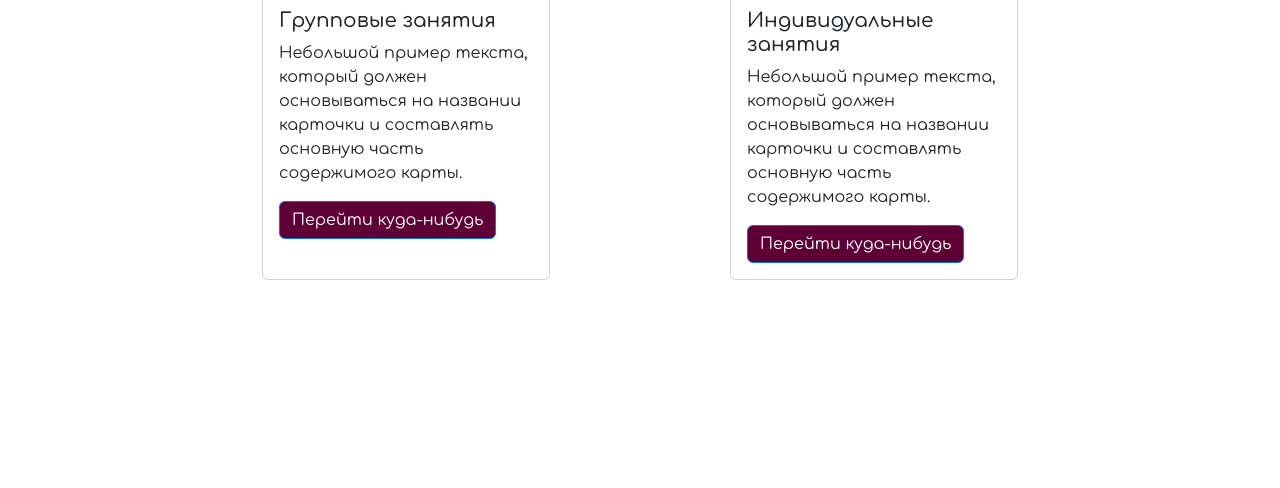
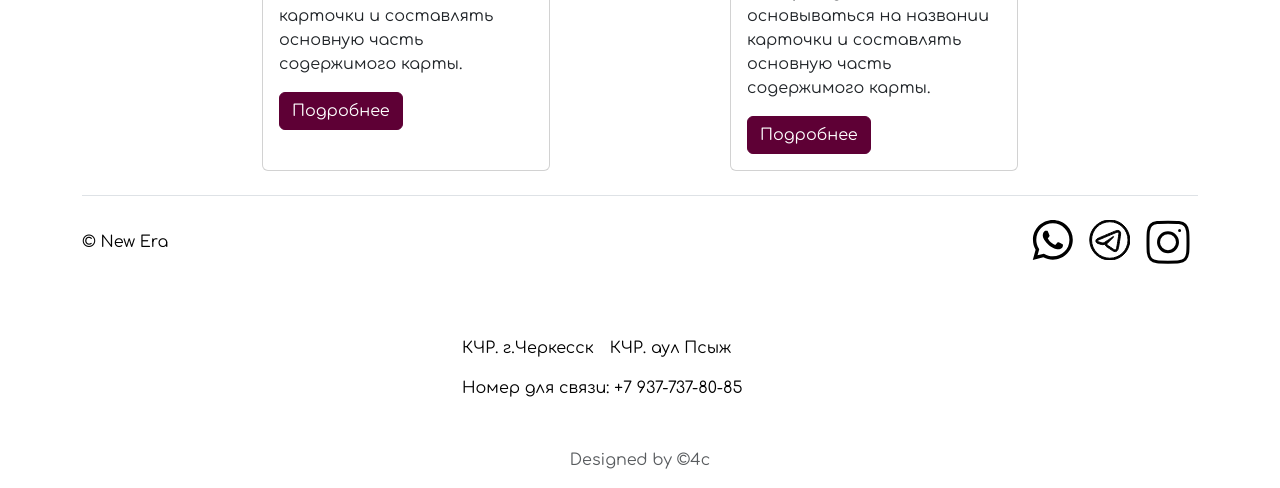
Before and after one commit to naize000/aiza, a PHP site: page /home.html in a window 1280 px wide. Shown: the part 2227-2715 px from the top of the page. Before the commit the page ends 2507 px from the top, so only its background shows below. Run offline with PHP 8.4, Linux system fonts and the light colour scheme; some libraries are stand-ins or nearby versions; some web fonts are replaced.

Commit message:
первый готовый вариант frontend
0.4

```diff
--- a/css/index.min.css
+++ b/css/index.min.css
@@ -1 +1 @@
-body{font-family:"Comfortaa",sans-serif;font-optical-sizing:auto}body .img{display:-webkit-box;display:-ms-flexbox;display:flex;-webkit-box-pack:center;-ms-flex-pack:center;justify-content:center}body .mw-500{max-width:500px}body .title{padding-left:5px;padding-right:5px;-webkit-text-decoration:underline dotted #5e0035;text-decoration:underline dotted #5e0035}body .text{color:#020202}body #header .navbar{font-size:18px;font-weight:400}body #header .nav-bg:hover{background-color:#fc0061;color:#020202;border-radius:60px;opacity:.6}body #content{margin-top:30px;padding-bottom:20px}body #content .content-text-items{margin-top:6.25rem}body #education{padding-top:50px}body #education .educationText-bg{border-radius:50 px;padding:20px}body #education .images-education{padding-bottom:10px}body #education .img-items{margin-top:20px;border-radius:50px;-webkit-box-shadow:0 0 50px 10px #fc0061;box-shadow:0 0 50px 10px #fc0061}body #education .slick-dots li button::before{background-color:#5e0035;height:2px}body #education .slick-prev:before,body #education .slick-next:before{color:#fc0061;max-height:300px}body #price{margin-top:10px}body #price .btn-primary{background-color:#5e0035}body #price .btn-primary:hover{background-color:#fc0061}
+@media(max-width: 400px){.logo{max-width:250px}}@media(max-width: 350px){.logo{max-width:200px}}body{font-family:"Comfortaa",sans-serif;font-optical-sizing:auto}body ma .img{display:-webkit-box;display:-ms-flexbox;display:flex;-webkit-box-pack:center;-ms-flex-pack:center;justify-content:center}body .mw-500{max-width:500px}body .title{padding-left:5px;padding-right:5px;-webkit-text-decoration:underline dotted #5e0035;text-decoration:underline dotted #5e0035}body .text{color:#020202}body .hover:hover{color:#fc0061}body #header{background:#fff;position:fixed;top:0;width:100%;z-index:1000}body #header .navbar{padding:0;font-size:18px;font-weight:400}body #header .nav-bg:hover{background-color:#fc0061;color:#020202;border-radius:60px}body #content{margin-top:40px;padding-bottom:20px}body #content .content-text-items{margin-top:6.25rem}body #education{padding-top:50px}body #education .educationText-bg{border-radius:50 px;padding:20px}body #education .images-education{padding-bottom:10px}body #education .img-items{margin-top:20px;border-radius:50px;-webkit-box-shadow:0 0 50px 10px #fc0061;box-shadow:0 0 50px 10px #fc0061}body #education .slick-dots li button::before{background-color:#5e0035;height:2px}body #education .slick-prev:before,body #education .slick-next:before{color:#fc0061;max-height:300px}body #price{margin-top:10px}body #price .btn-primary{background-color:#5e0035;border-color:#5e0035}body #price .btn-primary:hover{border-color:#fc0061;background-color:#fc0061}
--- a/home.html
+++ b/home.html
@@ -18,26 +18,23 @@
         <nav class="navbar navbar-expand-lg">
             <div class="container">
 
-                <a href="#" class="navbar-brand"><img src="./img/logo.svg" alt="logo"></a>
+                <a href="#" class="navbar-brand"><img class="logo" src="./img/logo.svg" alt="logo"></a>
                 <button class="navbar-toggler" type="button" data-bs-toggle="collapse" data-bs-target="#navContent" aria-controls="navContent" aria-expanded="false" aria-label="Toggle navigation">
                  <span class="navbar-toggler-icon"></span>
                 </button>
                 <div class="collapse navbar-collapse justify-content-end" id="navContent">
                     <ul class="navbar-nav mr-auto mb-3 mb-lg-0 ">
                         <li class="nav-item nav-bg">
-                            <a href="#" class="nav-link" style="color: #000;" >Обо мне</a>
+                            <a href="#content" class="nav-link" style="color: #000;" >Обо мне</a>
                         </li>
                         <li class="nav-item nav-bg">
-                            <a href="#" class="nav-link" style="color: #000;">Образование</a>
+                            <a href="#education" class="nav-link" style="color: #000;">Образование</a>
                         </li>
                         <li class="nav-item nav-bg">
-                            <a href="#" class="nav-link" style="color: #000;">Услуги</a>
+                            <a href="#price" class="nav-link" style="color: #000;">Услуги</a>
                         </li>
                         <li class="nav-item nav-bg">
-                            <a href="#" class="nav-link" style="color: #000;">Отзывы</a>
-                        </li>
-                        <li class="nav-item nav-bg">
-                            <a href="#" class="nav-link" style="color: #000; ">Контакты</a>
+                            <a href="#footer" class="nav-link" style="color: #000; ">Контакты</a>
                         </li>
                     </ul>
                    </div>
@@ -83,25 +80,49 @@
             <p class="fs1 fw-bold lh-lg text-center text-uppercase title">прайс</p>
             <div class="price-item d-flex justify-content-evenly flex-wrap">
                 <div class="card" style="width: 18rem;">
-                    <img src="..." class="card-img-top" alt="...">
+                    <img src="./img/group.jpg" class="card-img-top" alt="...">
                     <div class="card-body">
                       <h5 class="card-title">Групповые занятия</h5>
                       <p class="card-text">Небольшой пример текста, который должен основываться на названии карточки и составлять основную часть содержимого карты.</p>
-                      <a href="#" class="btn btn-primary">Перейти куда-нибудь</a>
+                      <a href="#" class="btn btn-primary">Подробнее</a>
                     </div>
                   </div>
                   <div class="card" style="width: 18rem;">
-                    <img src="..." class="card-img-top" alt="...">
+                    <img src="./img/indiv.jpg" class="card-img-top" alt="...">
                     <div class="card-body">
                       <h5 class="card-title">Индивидуальные занятия</h5>
                       <p class="card-text">Небольшой пример текста, который должен основываться на названии карточки и составлять основную часть содержимого карты.</p>
-                      <a href="#" class="btn btn-primary">Перейти куда-нибудь</a>
+                      <a href="#" class="btn btn-primary">Подробнее</a>
                     </div>
                   </div>
             </div>
             </div>
 
     </section>
+    <footer id="footer" >
+        <div class="container">
+            <div class="d-flex flex-wrap justify-content-between align-items-center py-3 my-4 border-top">
+                <p class="col-md-4 mb-0  text">&copy; New Era</p>
+
+
+                <ul class="nav col-md-4 justify-content-end fs-5 " >
+                  <li class="nav-item"><a href="#" class="nav-link px-2 text"><img src="./img/whatsapp.svg" alt=""></a></li>
+                  <li class="nav-item"><a href="#" class="nav-link px-2 text"><img src="./img/telegram.svg" alt=""></a></li>
+                  <li class="nav-item"><a href="#" class="nav-link px-2 text"><img src="./img/instagram.svg" alt=""></a></li>
+                </ul>
+            </div>
+            <div class="d-flex flex-wrap justify-content-center align-items-center py-3 my-4">
+                <ul class="nav col-md-4">
+                    <li class="nav-item"><a href="https://maps.app.goo.gl/gqEmUxrbrdZpSFDn8" class="nav-link px-2 text hover">КЧР. г.Черкесск</a></li>
+                    <li class="nav-item"><a href="https://maps.app.goo.gl/gqEmUxrbrdZpSFDn8" class="nav-link px-2 text hover">КЧР. аул Псыж</a></li>
+                    <li class="nav-item"><a href="tel:79377378085" class="nav-link px-2 text hover">Номер для связи: +7 937-737-80-85</a></li>
+                  </ul>
+            </div>
+            <p class="text-center fs-6 fw-fg text-muted">Designed by &copy;4c</p>
+
+        </div>
+          </footer>
+    </footer>
 
 
 
--- a/js/index.js
+++ b/js/index.js
@@ -9,5 +9,19 @@ $('.single-item').slick({
     autoplay: true,
     autoplaySpeed: 4000,
     fade: true,
-    arrows: false
+    arrows: false,
+    swipe: true,
   });
+
+  $('.reviews').slick({
+    dots: true,
+    infinite: true,
+    speed: 100,
+    slidesToShow: 1,
+    slidesToScroll: 1,
+    autoplay: true,
+    autoplaySpeed: 4000,
+    fade: true,
+    arrows: false,
+    swipe: true,
+  });
--- /dev/null
+++ b/scss/_media.scss
@@ -0,0 +1,12 @@
+@media(max-width:400px){
+    .logo{
+        max-width: 250px;
+
+    }
+}
+@media(max-width:350px){
+    .logo{
+        max-width: 200px;
+
+    }
+}
--- a/scss/index.scss
+++ b/scss/index.scss
@@ -1,12 +1,13 @@
 @import 'anim';
 @import 'vars';
+@import 'media';
 
 
 body{
     font-family: "Comfortaa", sans-serif;
     font-optical-sizing: auto;
 
-
+   ma
     .img{
         display: flex;
         justify-content: center;
@@ -25,8 +26,19 @@ body{
         color: $text;
     }
 
+    .hover:hover{
+        color: $hover;
+    }
+
+
     #header{
+        background: #fff;
+        position: fixed;
+        top: 0;
+        width: 100%;
+        z-index: 1000;
         .navbar{
+            padding: 0;
             font-size: 18px;
             font-weight: 400;
         }
@@ -35,11 +47,10 @@ body{
             background-color: $hover;
             color: $text;
             border-radius: 60px;
-            opacity: 0.6;
         }
     }
     #content{
-        margin-top: 30px;
+        margin-top: 40px;
         padding-bottom: 20px;
 
         .content-text-items{
@@ -81,9 +92,12 @@ body{
 
         .btn-primary{
             background-color: $title;
+            border-color: $title;
         }
         .btn-primary:hover{
+            border-color:$hover;
             background-color: $hover;
+
         }
     }
 
```
Also changed, not shown: css/index.css (+25 -3 lines), img/group.jpg (added), img/indiv.jpg (added), img/instagram.svg (added), img/telegram.svg (added), img/whatsapp.svg (added).
